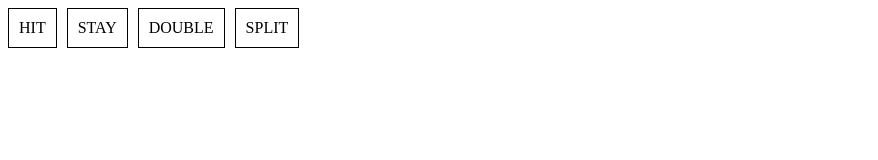
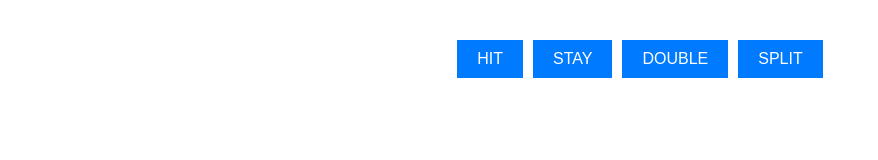
Before and after one commit to dewisbrown/blackjack-practice-web, a website: page index.html in a window 1280 px wide. Shown: the whole page, without its empty margins (0-878 px from the left). Drawn offline with Linux system fonts and the light colour scheme.

Commit message:
styling almost complete

```diff
--- a/styles/style.css
+++ b/styles/style.css
@@ -1,3 +1,79 @@
+body, html {
+    height: 100%;
+    margin: 0;
+    padding: 0;
+    font-family: Arial, sans-serif;
+}
+
+.main-wrapper {
+    display: flex;
+    flex-direction: column;
+    height: 100%;
+}
+
+.main-content {
+    flex-grow: 1;
+    display: flex;
+    flex-direction: column;
+    justify-content: space-between;
+    align-items: center;
+    padding: 20px;
+    box-sizing: border-box;
+}
+
+#gameboard {
+    display: flex;
+    flex-direction: column;
+    align-items: center;
+    max-width: 100%;
+}
+
+#card-container {
+    display: flex;
+    justify-content: center;
+    align-items: center;
+    flex-wrap: wrap;
+    gap: 10px;
+}
+
+#dealer {
+    width: 50%;
+}
+
+#user {
+    width: 50%;
+}
+
+.card {
+    width: 150px; /* Set the width of your SVG cards as needed */
+    height: auto; /* Allow the height to adjust proportionally */
+}
+
+#button-panel {
+    display: flex;
+    justify-content: center;
+    gap: 10px;
+    margin-top: 20px; /* Adjust the margin as needed */
+}
+
+.action-btn {
+    padding: 10px 20px;
+    background-color: #007BFF;
+    color: #fff;
+    border: none;
+    cursor: pointer;
+    transition: background-color 0.2s;
+}
+
+.action-btn:hover {
+    background-color: #0056b3;
+}
+
+#success {
+    text-align: center;
+    margin-top: 20px; /* Adjust the margin as needed */
+}
+/*
 #button-panel {
     display: flex;
     column-gap: 10px;
@@ -14,9 +90,18 @@
 
 #dealer, #user {
     display: flex;
+    flex-direction: row;
     column-gap: 10px;
 }
 
-.card {
+#card-container {
+    display: flex;
+    flex-direction: column;
+    row-gap: 10px;
+}
 
+#gameboard {
+    display: flex;
+    flex-direction: column;
 }
+*/
```
